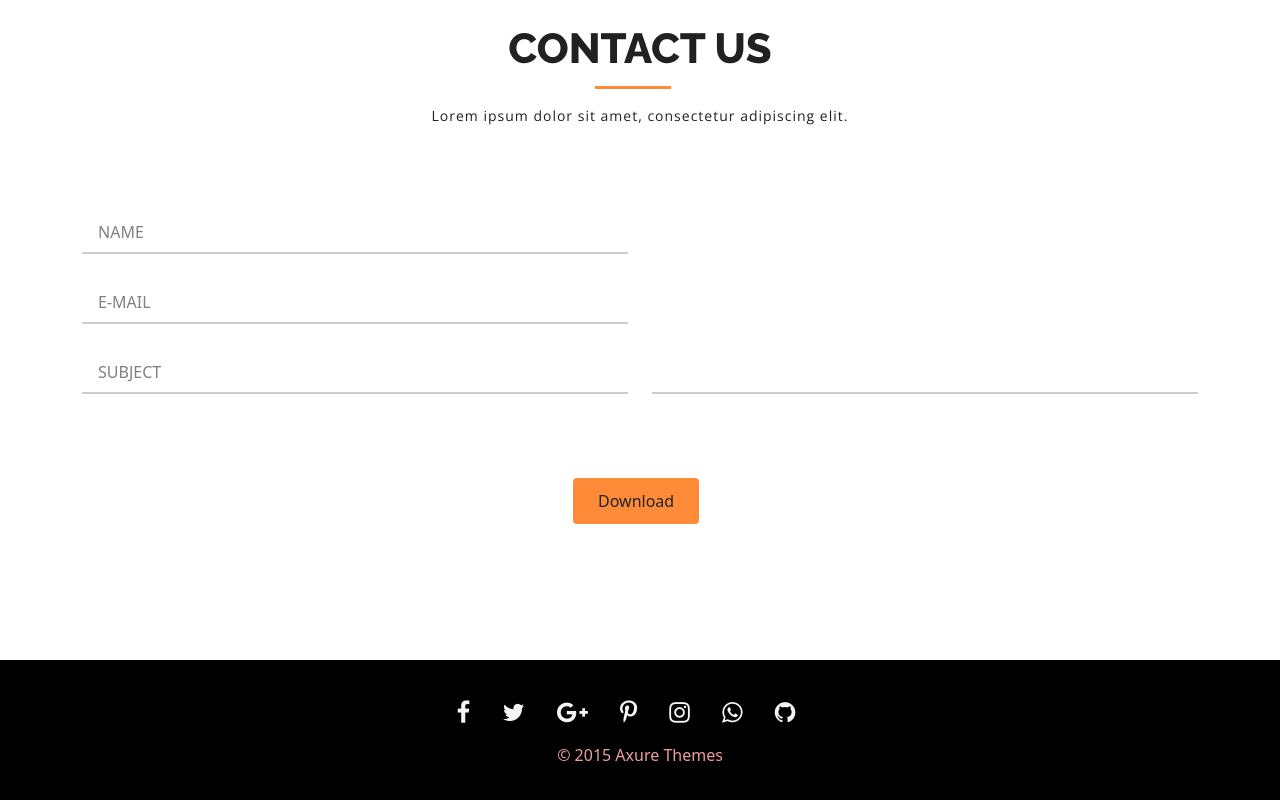
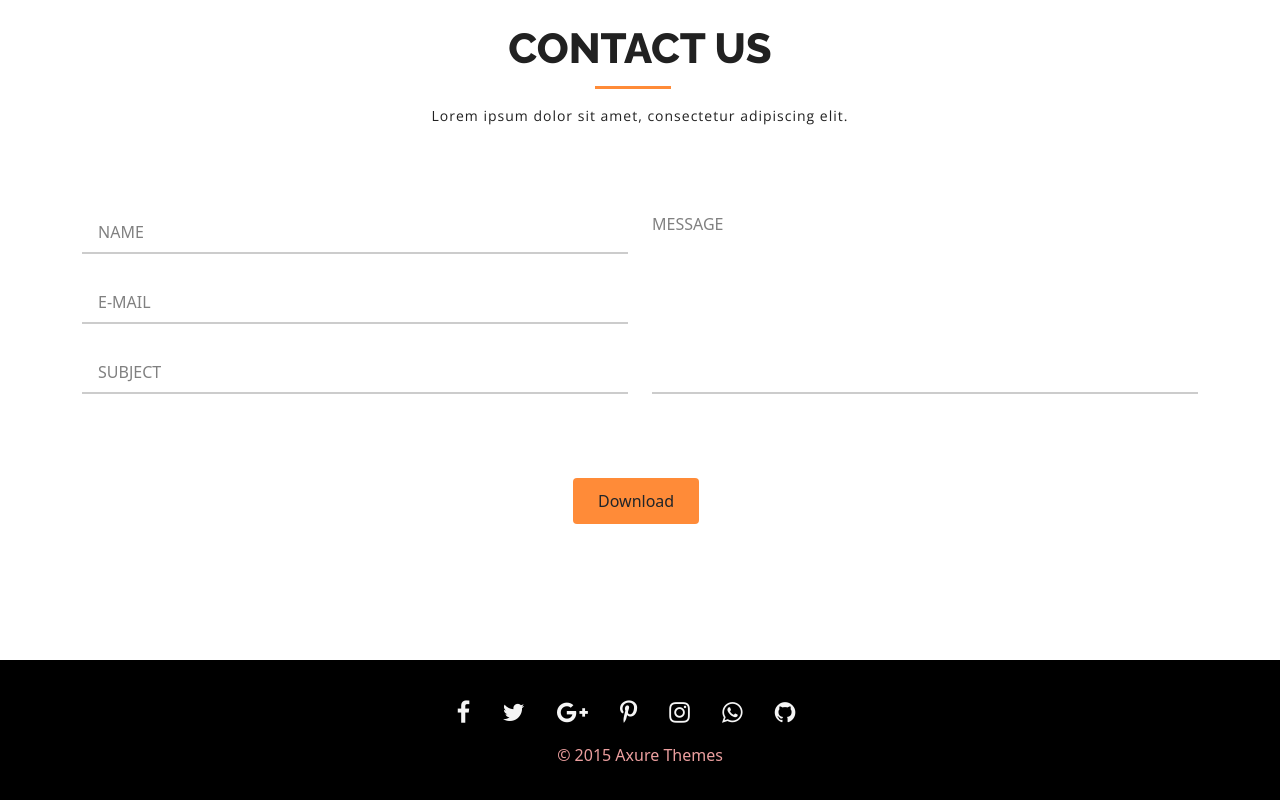
Before and after one commit to das-rudro/AX-IT, a plain HTML site: page index.html in a window 1280 px wide. Shown: the part 5129-5929 px from the top of the page. Drawn offline with nearby package versions, Linux system fonts and the light colour scheme.

Commit message:
Update index.html

```diff
--- a/index.html
+++ b/index.html
@@ -457,7 +457,7 @@
                     </div>
                     <div class="col-md-6">
                         <form>
-                          <textarea placeholder:"MESSAGE"></textarea>
+                          <textarea placeholder="MESSAGE"></textarea>
                         </form>
                     </div>
                 </div>
```
